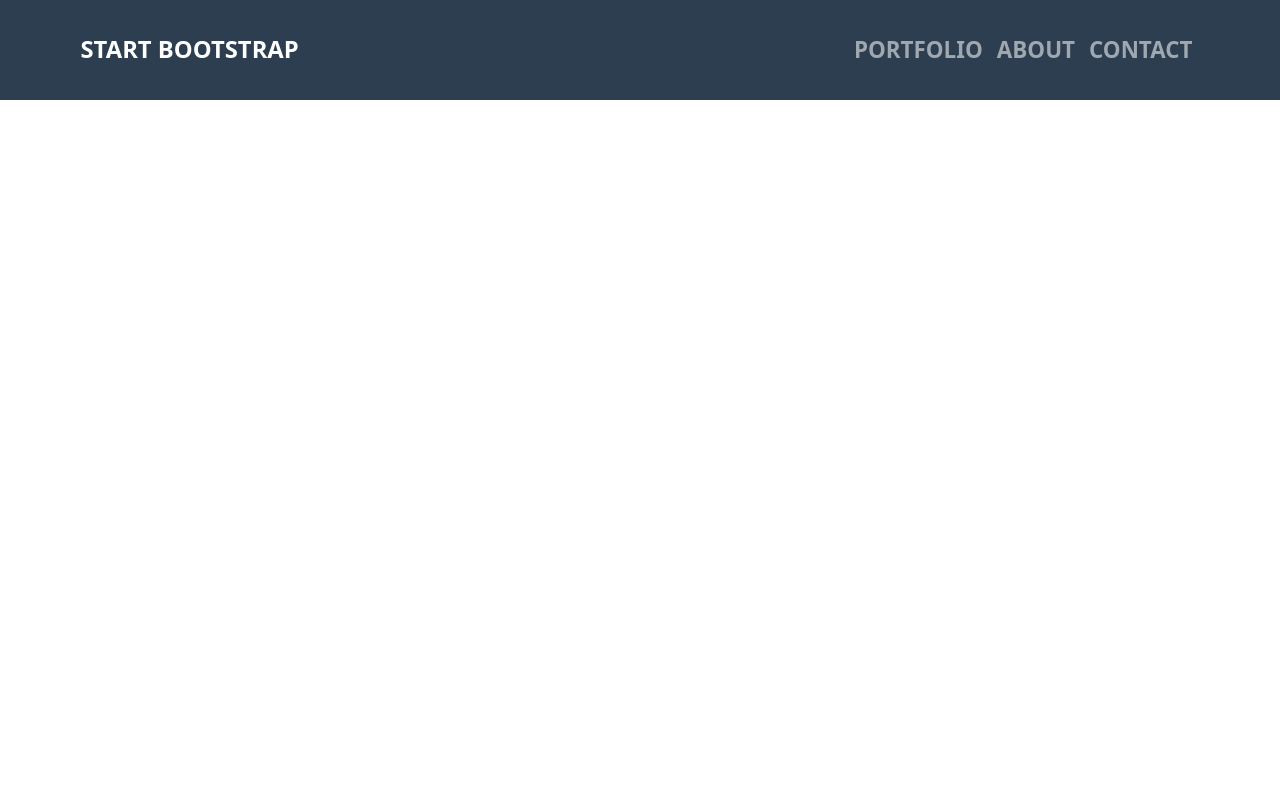
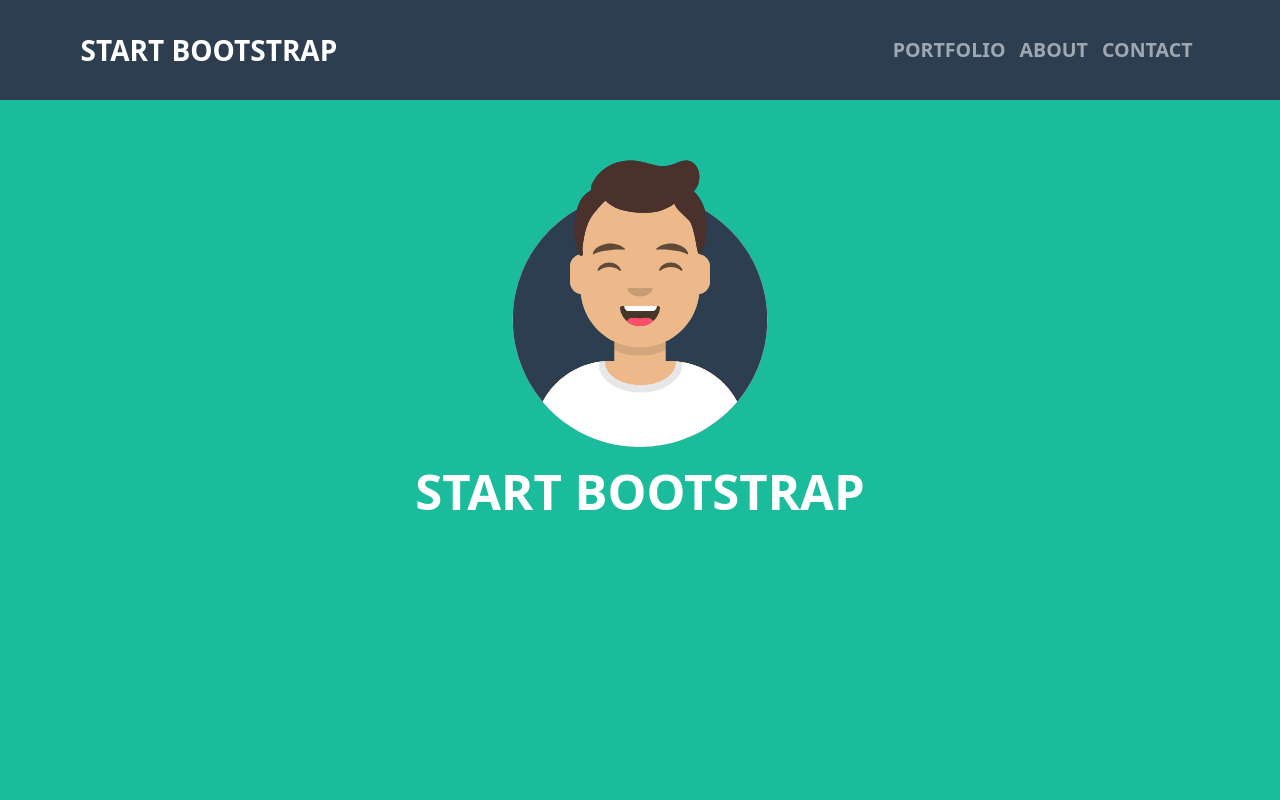
Before and after one commit to gianmarco600/html-css-bootstrap-freelancer, a plain HTML site: page index.html in a window 1280 px wide. Drawn offline with nearby package versions, Linux system fonts and the light colour scheme.

Commit message:
add init jumbo (prova gutter nav)

```diff
--- a/css/style.css
+++ b/css/style.css
@@ -1,13 +1,35 @@
 html{
     font-size: 14px;
+}
+
+h1{
+    color: white;
+    font-size: 3.5rem;
 }
 
 .nav_spec{
     background-color: #2c3e50;
     height: 100px;
-    font-size: 1.6rem;
+    font-size: 1.4rem;
 }
 
 #logo{
-    font-size: 1.7rem;
+    font-size: 2rem;
 }
+
+.jumbo_bg{
+    background-color: #1abc9c;
+    height: calc(100vh - 100px);
+    margin-top: 100px;
+}
+
+.img_box{
+    margin: 15px auto;
+}
+
+.img_box>img{
+    width: 20rem;
+    margin: 0 auto;
+    display: block;
+    margin-top: 50px;
+}
--- a/index.html
+++ b/index.html
@@ -13,14 +13,14 @@
     <link href="https://fonts.googleapis.com/css2?family=Roboto:ital,wght@0,100;0,300;0,400;0,500;0,700;0,900;1,100;1,300;1,400;1,500;1,700;1,900&display=swap" rel="stylesheet">
 </head>
 <body>
-    <nav class="navbar fixed-top navbar-expand-md  navbar-dark nav_spec">
+    <nav class="navbar fixed-top navbar-expand-md navbar-dark nav_spec">
         <div class="container-md justify-content-around">
           <a id="logo" class="navbar-brand fw-bolder text-uppercase" href="#">start bootstrap</a>
           <button class="navbar-toggler" type="button" data-bs-toggle="collapse" data-bs-target="#navbarNav" aria-controls="navbarNav" aria-expanded="false" aria-label="Toggle navigation">
             <span class="navbar-toggler-icon"></span>
           </button>
-          <div class="collapse navbar-collapse justify-content-end" id="navbarNav">
-            <ul class="navbar-nav">
+          <div class="collapse navbar-collapse justify-content-end gx-5" id="navbarNav">
+            <ul class="navbar-nav gx-5">
               <li class="nav-item">
                 <a class="nav-link text-uppercase fw-bold" href="#">portfolio</a>
               </li>
@@ -35,6 +35,19 @@
         </div>
     </nav>
 
+    <!-- jumbotron -->
+
+    <div class="container-fluid jumbo_bg">
+        <div class="row justify-content-center">
+            <div class="col-12 col-sm-4 col-lg-6">
+                <div class="img_box">
+                    <img src="img/avatar.svg" alt="">
+                </div>
+                <h1 class="text-center fw-bolder text-uppercase" >start bootstrap</h1>
+            </div>
+        </div>
+    </div>
+
 
     <!-- JavaScript Bundle with Popper -->
     <script src="https://cdn.jsdelivr.net/npm/bootstrap@5.0.1/dist/js/bootstrap.bundle.min.js" integrity="sha384-gtEjrD/SeCtmISkJkNUaaKMoLD0//ElJ19smozuHV6z3Iehds+3Ulb9Bn9Plx0x4" crossorigin="anonymous"></script>
```
